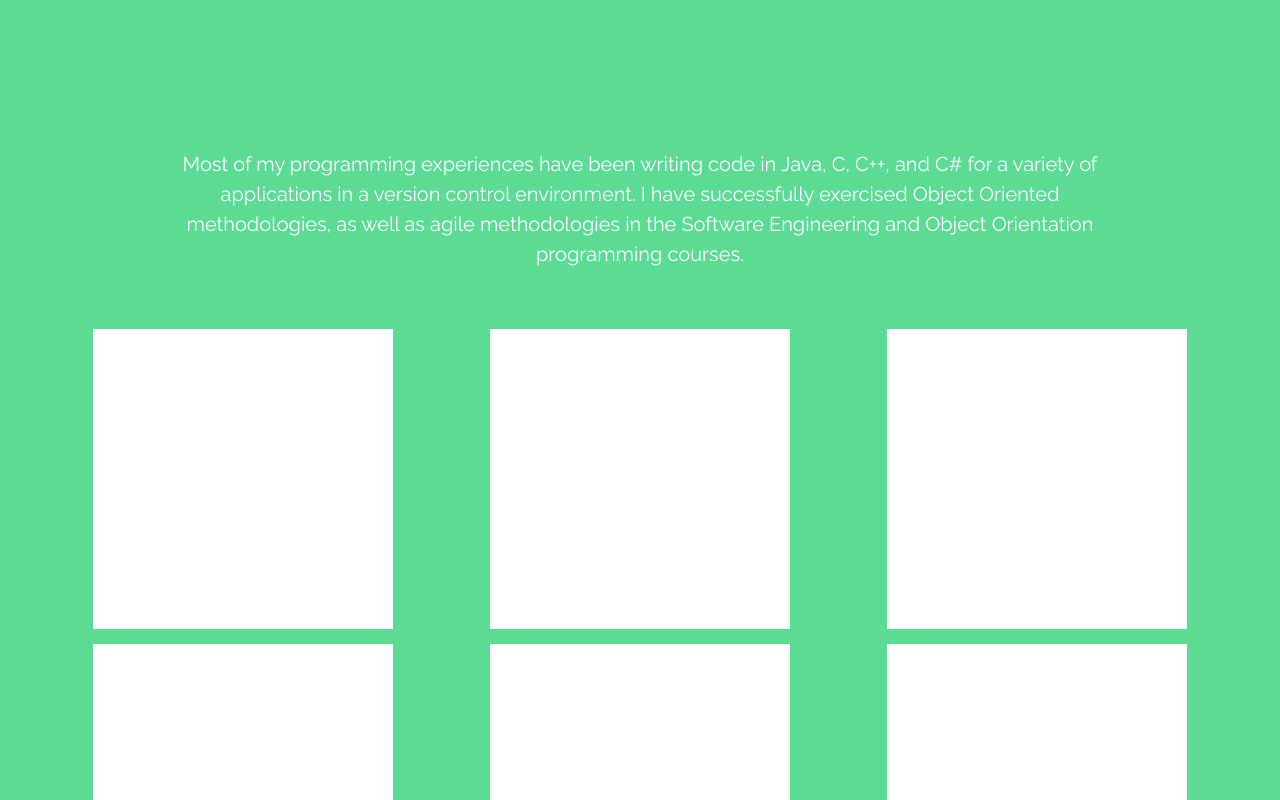
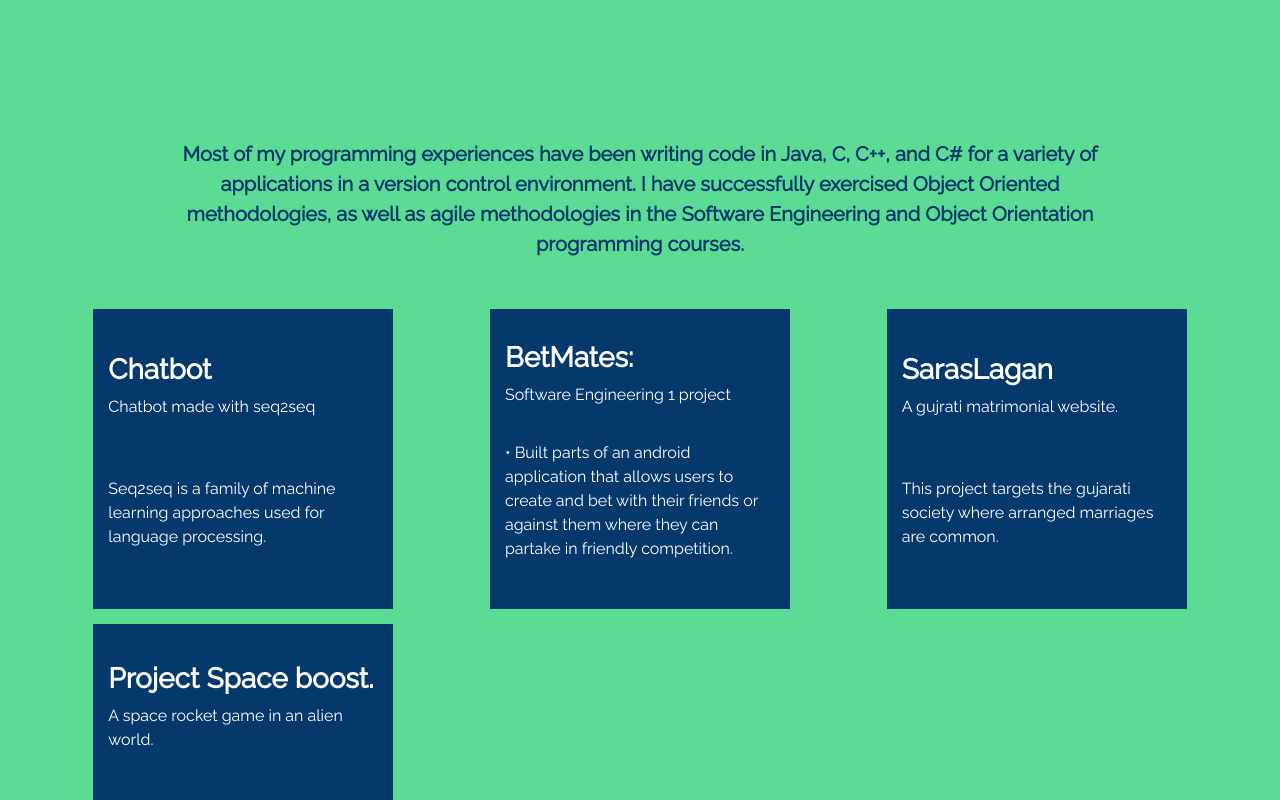
Before and after one commit to harsh071/Web-Portfolio, a React (Create React App) app: page / in a window 1280 px wide. Shown: the part 640-1440 px from the top of the page. Built offline with nearby package versions, Linux system fonts and the light colour scheme.

Commit message:
Added color coding and Projects.

```diff
--- a/src/Components/AboutMe.css
+++ b/src/Components/AboutMe.css
@@ -1,16 +1,17 @@
 .background {
-    color: white;
+    color: #05386B;
     display: flex;
     justify-content: center;
     flex-direction: column;
     margin: 10px;
 }
 .content {
-    color: white;
+    color: #05386B;
     display: flex;
     justify-content: center;
     flex-direction: column;
     margin: 0 150px;
     text-align: center;
     font-size: 20px;
+    font-weight: bold;
 }
--- a/src/Components/AboutMe.js
+++ b/src/Components/AboutMe.js
@@ -3,13 +3,11 @@ import './AboutMe.css'
 
 export default function AboutMe(props){
     return(
-        <div className={'background'}>
             <p className={'content'}>
                 Most of my programming experiences have been writing code in Java, C, C++, and C# for a variety
                 of applications in a version control environment. I have successfully exercised Object Oriented
                 methodologies, as well as agile methodologies in the Software Engineering and Object Orientation
                 programming courses.
             </p>
-        </div>
     )
 }
--- a/src/Components/Landing.scss
+++ b/src/Components/Landing.scss
@@ -21,6 +21,7 @@
 .soft-text {
     width: 42%;
     text-align: center;
+    font-size: 20px
 }
 
 .landing-text-content {
--- a/src/Components/Navbar.css
+++ b/src/Components/Navbar.css
@@ -7,10 +7,9 @@
     display: flex;
     height: 30%;
     justify-content: center;
-    background-color: #5CDB95;
+    background-color: 'transparent';
     color: white;
     border-bottom: 1px black;
-
 }
 
 #basic-nav-dropdown{
@@ -29,6 +28,7 @@
 .nav-center{
     justify-content: flex-end;
     font-size: large;
+    color: #edf5e1;
 }
 
 nav.link{
--- a/src/Components/Navbar.js
+++ b/src/Components/Navbar.js
@@ -22,7 +22,7 @@ const MyNavbar = () => {
                 <Navbar.Toggle aria-controls="basic-navbar-nav"/>
                 <Navbar.Collapse className='nav-center'  id="basic-navbar-nav">
                     <Nav className="nav-color">
-                        <Nav.Link href="#link"> About  </Nav.Link>
+                        <Nav.Link className={'about'} href="#link"> About  </Nav.Link>
                         <Nav.Link href="#projects"> Projects  </Nav.Link>
                         <Nav.Link href="#work"> Work  </Nav.Link>
                         <Nav.Link  href="#contact"> Contact  </Nav.Link>
--- a/src/Components/Project.css
+++ b/src/Components/Project.css
@@ -10,20 +10,3 @@
     justify-items: center;
 
 }
-.project{
-    background: white;
-    width: 300px;
-    height: 300px;
-    padding: 15px;
-
-    display: flex;
-    justify-content: space-around;
-    flex-direction: column;
-
-}
-
-.upper{
-    display: flex;
-    flex-direction: column;
-
-}
--- /dev/null
+++ b/src/Components/ProjectCard.css
@@ -0,0 +1,21 @@
+.project{
+    background:  #05386B;
+    width: 300px;
+    height: 300px;
+    padding: 15px;
+
+    display: flex;
+    justify-content: space-around;
+    flex-direction: column;
+
+}
+
+.upper{
+    display: flex;
+    flex-direction: column;
+
+}
+
+.header{
+    font-weight: bold;
+}
--- /dev/null
+++ b/src/Components/ProjectCard.js
@@ -0,0 +1,19 @@
+import React from "react";
+import './ProjectCard.css';
+
+export default function ProjectCard(props) {
+    return(
+        <div className={'project'}>
+            <div className={'upper '}>
+                {<h3 className={'header'}>{props.header} </h3>}
+                {<div className={'project_title'}>{props.subHeader}</div>}
+            </div>
+            {
+                <p className={'project_body'}>
+                    {props.projectBody}
+                </p>
+            }
+        </div>
+    );
+
+}
--- a/src/Components/Projects.jsx
+++ b/src/Components/Projects.jsx
@@ -1,31 +1,34 @@
 import React from 'react';
 import './Project.css'
+import ProjectCard from "./ProjectCard";
 
 export default function Projects() {
     return (
         <div className={'proj'}>
-            <div className={'project'}>
-                <div className={'upper'}>
-                    {<div className={'header'}>Project 1 </div>}
-                    {<h1 className={'project_title'}>Project Name</h1>}
-                </div>
-                {
-                    <p className={'project_body'}>
-                        This is what this project is about
-                        and this is another one which is that lololol
-                    </p>
-                }
+            <ProjectCard
+                header='Chatbot'
+                subHeader='Chatbot made with seq2seq'
+                projectBody='
+                Seq2seq is a family of machine learning approaches used for language processing.
+                '
+            />
+            <ProjectCard
+                header='BetMates: '
+                subHeader='Software Engineering 1 project'
+                projectBody='• Built parts of an android application that allows users to create and bet with their friends or
+against them where they can partake in friendly competition. '
+            />
+            <ProjectCard
+                header='SarasLagan'
+                subHeader='A gujrati matrimonial website. '
+                projectBody='This project targets the gujarati society where arranged marriages are common.'
+            />
+            <ProjectCard
+                header='Project Space boost.'
+                subHeader='A space rocket game in an alien world.'
+                projectBody='Core game loop: Get from point A to B to complete the level, then progress to the next level   '
+            />
 
-
-            </div>
-            <div className={'project'}> Project 12</div>
-            <div className={'project'}> Project 3</div>
-            <div className={'project'}> Project 4</div>
-            <div className={'project'}> Project 4</div>
-            <div className={'project'}> Project 4</div>
-            <div className={'project'}> Project 4</div>
-            <div className={'project'}> Project 4</div>
-            <div className={'project'}> Project 4</div>
         </div>
     )
 }
```
